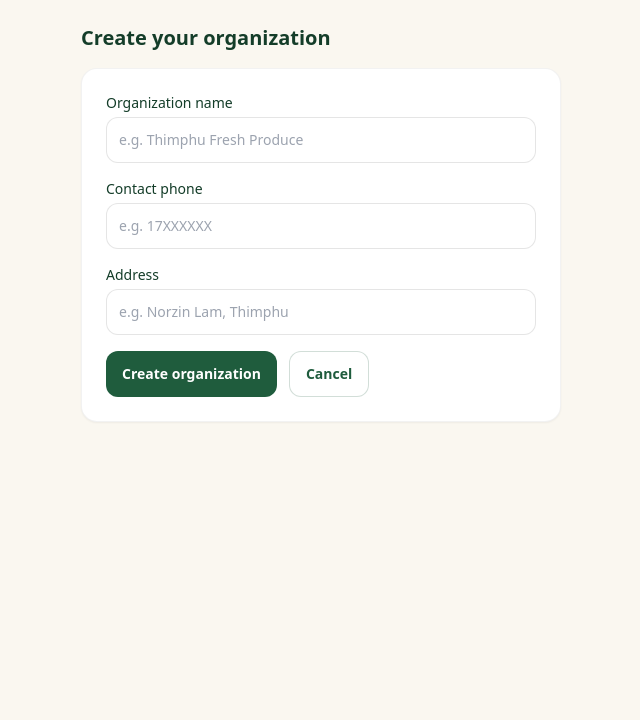
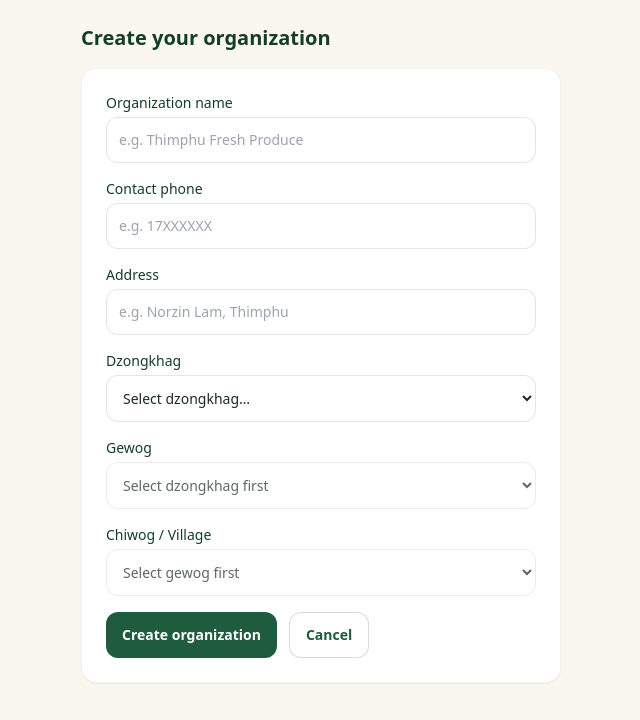
Before and after one commit to KingaTshering10/DrukAgriLink, a Next.js app: page /buyer/organization/new in a window 1280 px wide. Shown: the top 720 px of the page, without its empty margins (319-959 px from the left). Built offline with nearby package versions, Linux system fonts and the light colour scheme.

Commit message:
change made in page.tsx of buyer

```diff
--- a/src/app/buyer/organization/new/page.tsx
+++ b/src/app/buyer/organization/new/page.tsx
@@ -1,6 +1,7 @@
 "use client";
 import { useFormState } from "react-dom";
 import Link from "next/link";
+import { LocationPicker } from "@/components/LocationPicker";
 import { createOrganization } from "./actions";
 
 const initial = { error: "" };
@@ -23,6 +24,9 @@ export default function NewOrganization() {
           <label className="label">Address</label>
           <input name="address" className="input" placeholder="e.g. Norzin Lam, Thimphu" />
         </div>
+
+        <LocationPicker />
+
         {state?.error && <p className="text-sm text-crimson">{state.error}</p>}
         <div className="flex gap-3">
           <button type="submit" className="btn-primary">Create organization</button>
```
